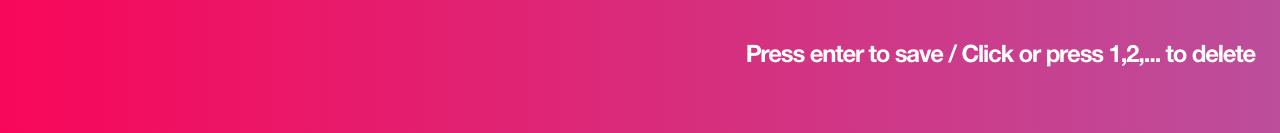
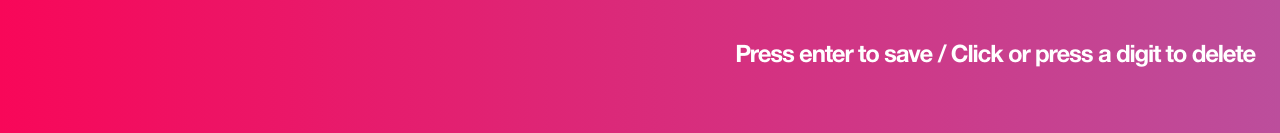
Before and after one commit to kanedaron/please-type, a website: page index.html in a window 1280 px wide. Shown: the part 703-836 px from the top of the page. Drawn offline with nearby package versions, Linux system fonts and the light colour scheme.

Commit message:
Added alpha version and fixed help text

```diff
--- a/index.html
+++ b/index.html
@@ -13,7 +13,7 @@
   </head>
 
   <body>
-    <div onclick="window.open(&quot;https://github.com/kanedaron&quot;)" class="info">Press enter to save / Click or press 1,2,... to delete</div>
+    <div onclick="window.open(&quot;https://github.com/kanedaron&quot;)" class="info">Press enter to save / Click or press a digit to delete</div>
     <div id="app-6">
       <input
         v-on:keyup="HotKey"
```
Also changed, not shown: 1 other file.
